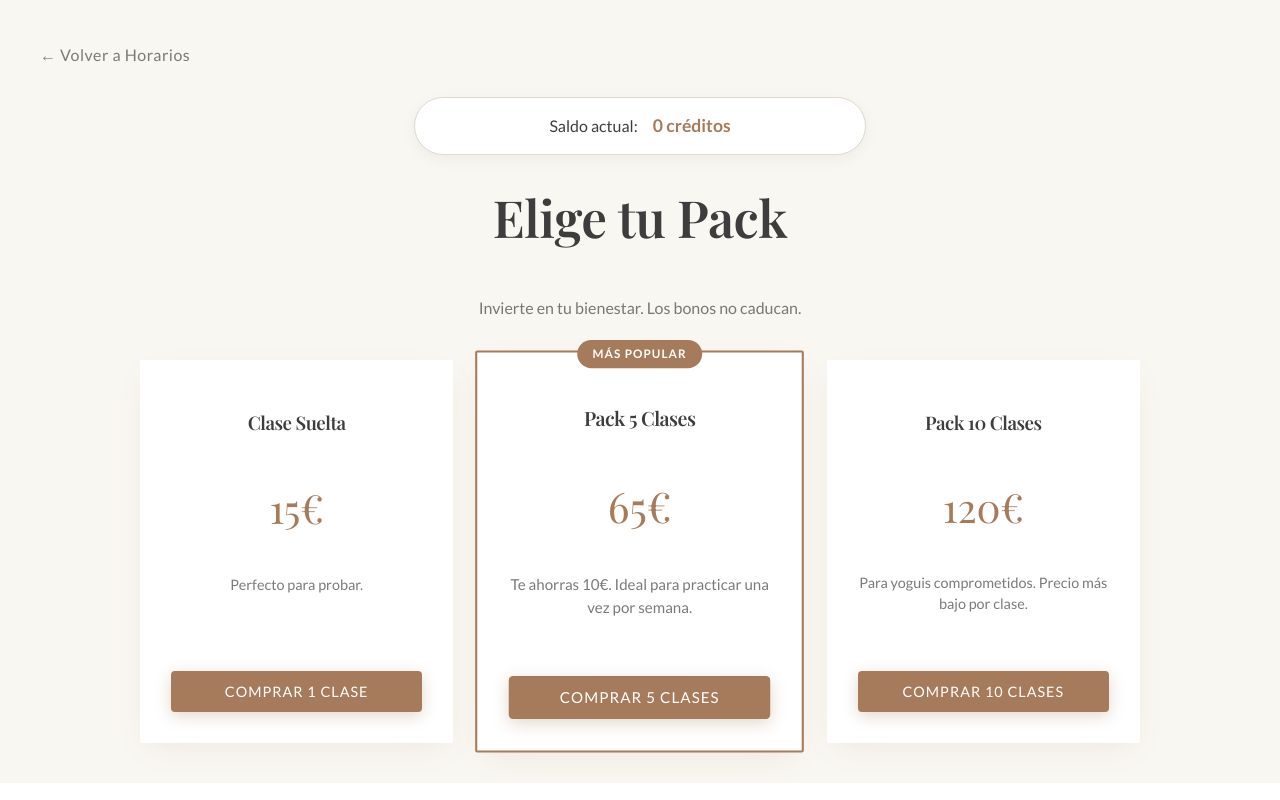
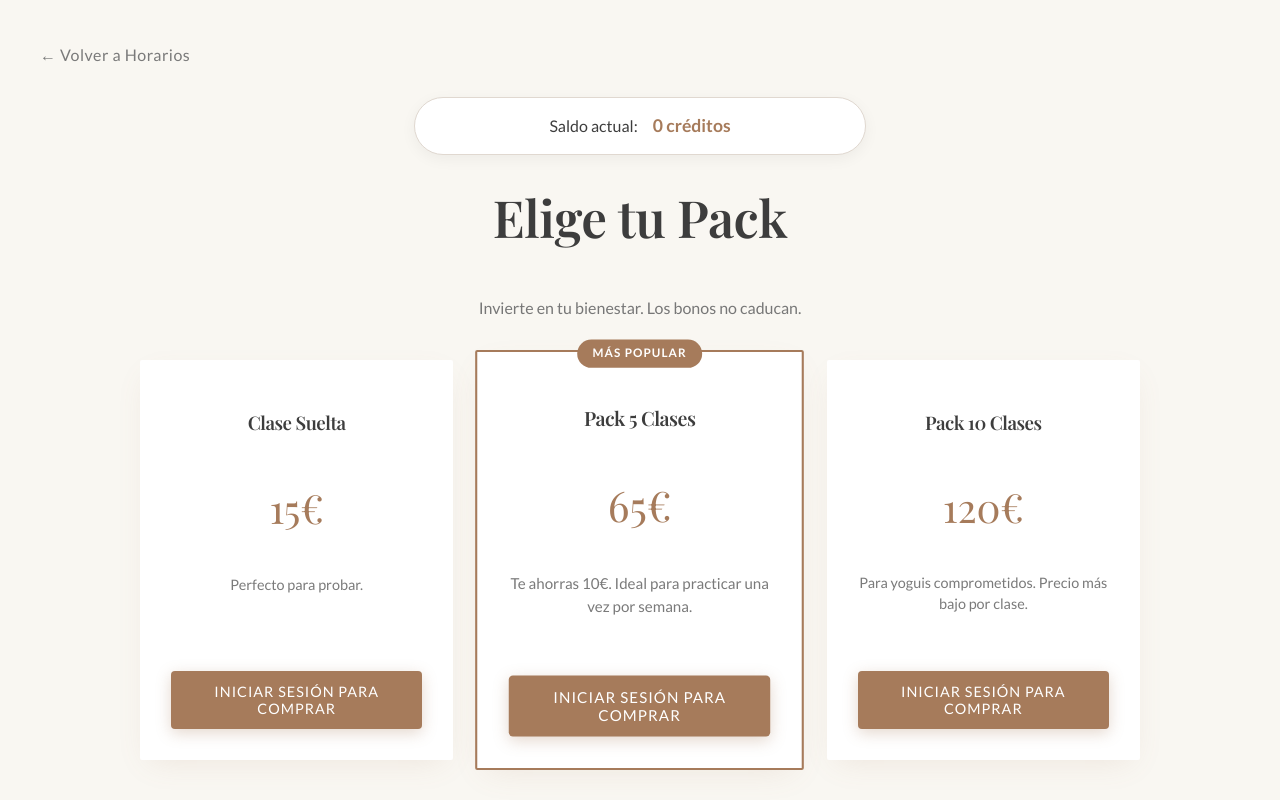
Before and after one commit to julentcal/zenflow-frontend, a React (Vite) app: page /comprar-bonos in a window 1280 px wide. Shown: the part 253-1053 px from the top of the page. Built offline with nearby package versions, Linux system fonts and the light colour scheme; a web font is replaced by a local one.

Commit message:
iniciar sesion para comprar bonos

```diff
--- a/src/components/BuyCredits.jsx
+++ b/src/components/BuyCredits.jsx
@@ -7,6 +7,7 @@
     const { token, user } = useAuth();
     const navigate = useNavigate();
     const [loading, setLoading] = useState(false);
+    const isLoggedIn = Boolean(user);
 
 
     const handleBuy = async (packSize, price) => {
@@ -63,6 +64,7 @@
                     <h3>Clase Suelta</h3>
                     <div className="price">15€</div>
                     <p className="description">Perfecto para probar.</p>
+                    {isLoggedIn ? (
                         <button
                             className="btn btn-primary"
                             onClick={() => handleBuy(1, 15)}
@@ -70,6 +72,14 @@
                         >
                             {loading ? 'Procesando...' : 'Comprar 1 Clase'}
                         </button>
+                    ) : (
+                        <button
+                            className="btn btn-primary"
+                            onClick={() => navigate('/login')}
+                        >
+                            Iniciar sesión para comprar
+                        </button>
+                    )}
                 </div>
 
                 <div className="card pricing-card featured">
@@ -77,6 +87,7 @@
                     <h3>Pack 5 Clases</h3>
                     <div className="price">65€</div>
                     <p className="description">Te ahorras 10€. Ideal para practicar una vez por semana.</p>
+                    {isLoggedIn ? (
                         <button
                             className="btn btn-primary"
                             onClick={() => handleBuy(5, 65)}
@@ -84,12 +95,21 @@
                         >
                             {loading ? 'Procesando...' : 'Comprar 5 Clases'}
                         </button>
+                    ) : (
+                        <button
+                            className="btn btn-primary"
+                            onClick={() => navigate('/login')}
+                        >
+                            Iniciar sesión para comprar
+                        </button>
+                    )}
                 </div>
 
                 <div className="card pricing-card">
                     <h3>Pack 10 Clases</h3>
                     <div className="price">120€</div>
                     <p className="description">Para yoguis comprometidos. Precio más bajo por clase.</p>
+                    {isLoggedIn ? (
                         <button
                             className="btn btn-primary"
                             onClick={() => handleBuy(10, 120)}
@@ -97,6 +117,14 @@
                         >
                             {loading ? 'Procesando...' : 'Comprar 10 Clases'}
                         </button>
+                    ) : (
+                        <button
+                            className="btn btn-primary"
+                            onClick={() => navigate('/login')}
+                        >
+                            Iniciar sesión para comprar
+                        </button>
+                    )}
                 </div>
             </div>
         </div>
```
Lines whose indentation alone changed are shown as unchanged.
